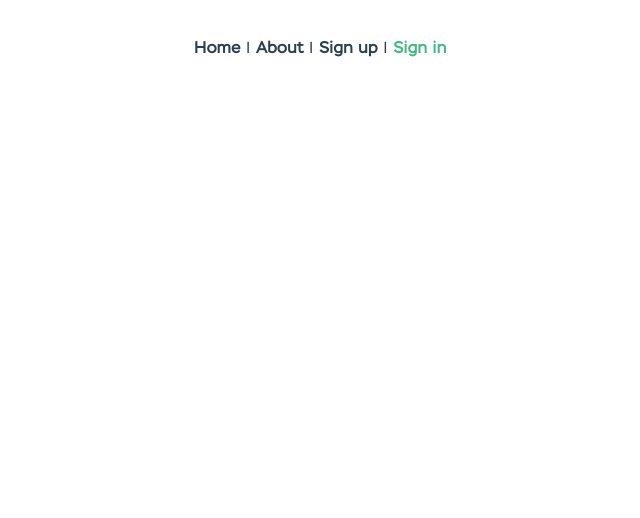
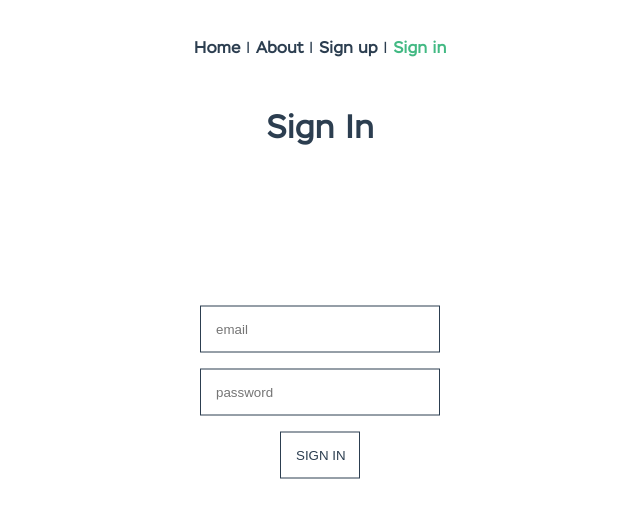
Before and after one commit to datikken/TikkenVueTemplate, a Vue app: page /#/sign_in in a window 1280 px wide. Shown: the top 518 px of the page, without its empty margins (320-960 px from the left). Built offline with nearby package versions, Linux system fonts and the light colour scheme.

Commit message:
FinallyLogin

```diff
--- a/src/components/SignIn.vue
+++ b/src/components/SignIn.vue
@@ -0,0 +1,40 @@
+<template>
+<div>
+  <h1>Sign In</h1>
+  <form class="sign-up">
+    <input type="text" v-model="email" placeholder="email" autocomplete="on"><br/>
+    <input type="password" v-model="password" placeholder="password" autocomplete="on"><br/>
+    <input type="submit" @click="signIn" value="Sign In" class="button">
+  </form>
+</div>
+</template>
+
+<script>
+export default {
+data() {
+  return {
+    email: '',
+    password: ''
+  }
+ },
+//Show loading process
+computed: {
+    loading() {
+        return this.$store.getters.loading
+    }
+},
+methods: {
+  signIn() {
+      const user = {
+          email: this.email,
+          password: this.password
+      }
+      this.$store.dispatch('loginUser', user)
+        .then(() => {
+        this.$router.push('/')
+        })
+        .catch(err => console.log(err))
+    }
+  }
+}
+</script>
--- a/src/components/SignUp.vue
+++ b/src/components/SignUp.vue
@@ -17,6 +17,7 @@ data() {
     password: ''
   }
  },
+//Show loading process
 computed: {
   loading() {
     return this.$store.getters.loading
--- a/src/store/user.js
+++ b/src/store/user.js
@@ -29,6 +29,20 @@ export default {
             commit('setError', error.message)
             throw error
         }
+    },
+
+    async loginUser({commit}, {email, password}) {
+            commit('clearError')
+            commit('setLoading', true)
+    try {
+    const user = await fb.auth().signInWithEmailAndPassword(email, password)
+            commit('setUser', new User(user.uid))
+            commit('setLoading', false)
+        } catch(error) {
+            commit('setLoading', false)
+            commit('setError', error.message)
+            throw error
+        }
     }
 },
     getters: {
```
